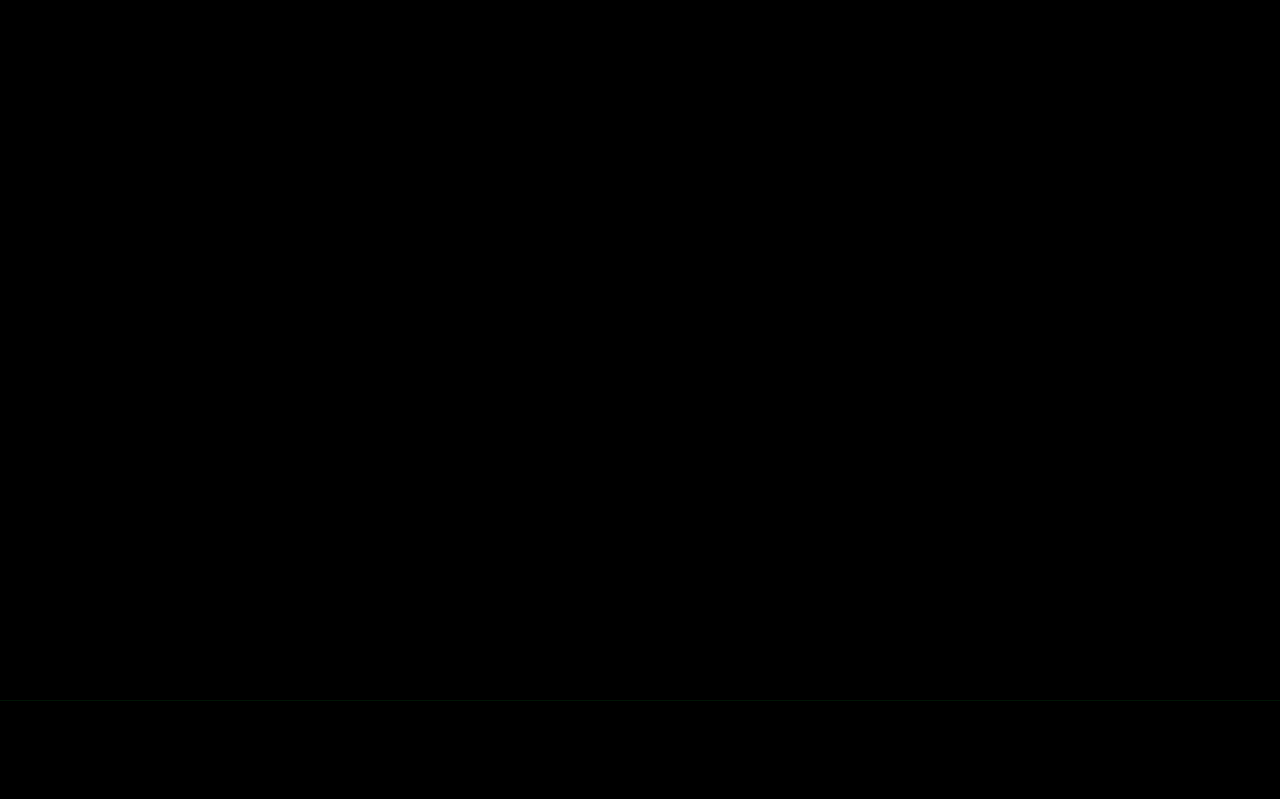
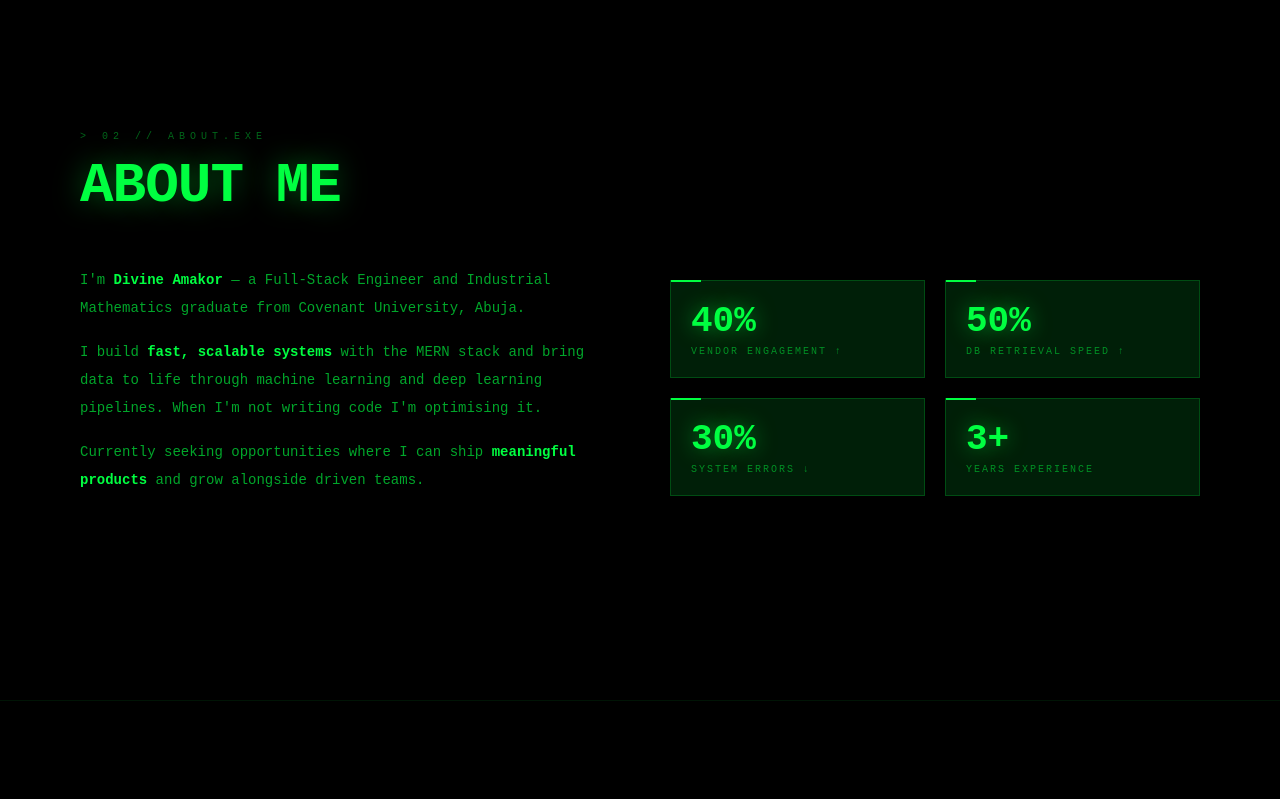
Before and after one commit to jinwukongx/portfolio, a Next.js app: page / in a window 1280 px wide. Shown: the part 900-1699 px from the top of the page. Built offline with nearby package versions, Linux system fonts and the light colour scheme.

Commit message:
fix: replace steps(1) animation with CSS transition to guarantee section visibility

```diff
--- a/src/components/ui/RevealWrapper.module.css
+++ b/src/components/ui/RevealWrapper.module.css
@@ -3,8 +3,11 @@
   opacity: 0;
   transform: translateY(28px);
   filter: blur(3px);
+  transition: opacity 0.6s ease, transform 0.6s ease, filter 0.4s ease;
 }
 
 .visible {
-  animation: revealHeavy 0.8s steps(1) forwards;
+  opacity: 1;
+  transform: none;
+  filter: none;
 }
```
